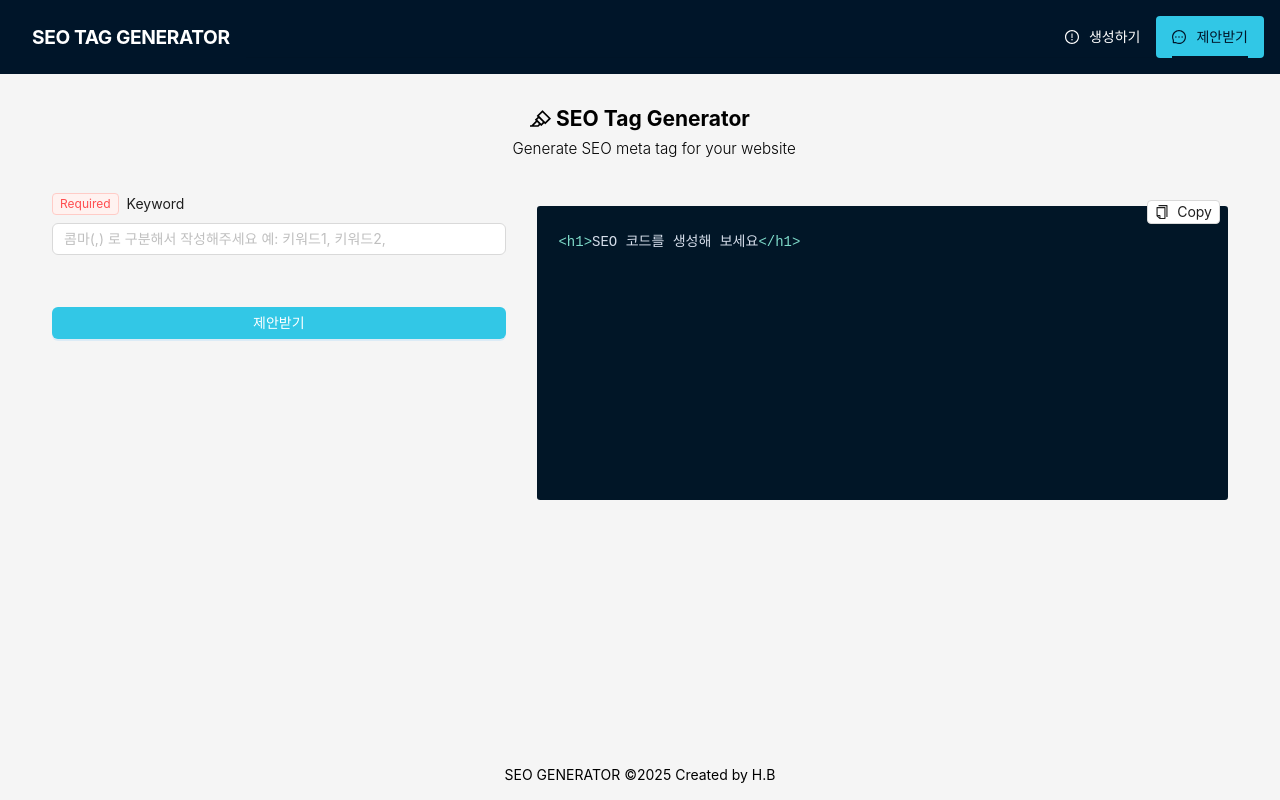
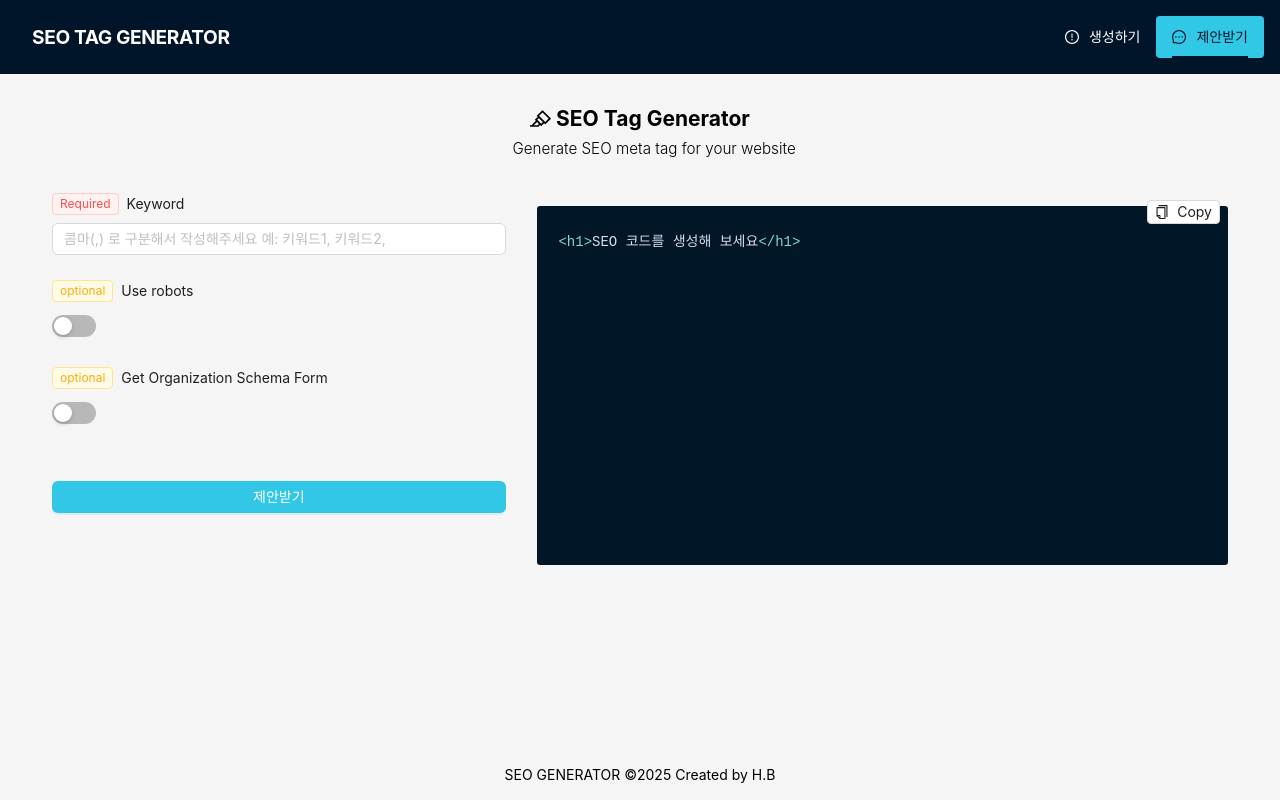
Before and after one commit to hotteokButler/seo_generator, a Next.js app: page /ask_ai in a window 1280 px wide. Built offline with nearby package versions, Linux system fonts and the light colour scheme; what @ant-design/nextjs-registry would draw is missing.

Commit message:
Fix : antd react19 버전 호환 오류 수정 - 메인 페이지는 적용되나 다른 서브 페이지에서는 적용되지 않음 : import문 최상위 layout에서

```diff
--- a/src/app/layout.tsx
+++ b/src/app/layout.tsx
@@ -1,8 +1,10 @@
+import '@ant-design/v5-patch-for-react-19';
 import './globals.css';
 import './normailze.css';
 
 import { AntdRegistry } from '@ant-design/nextjs-registry';
-import { App, ConfigProvider, Layout } from 'antd';
+import { ConfigProvider } from 'antd';
+import { App, Layout } from 'antd';
 import type { Metadata } from 'next';
 import { Geist, Geist_Mono } from 'next/font/google';
 
--- a/src/components/ai-input-field.tsx
+++ b/src/components/ai-input-field.tsx
@@ -1,4 +1,4 @@
-import { Button, Form, Input } from 'antd';
+import { Button, Form, Input, Switch } from 'antd';
 import React from 'react';
 
 import style from '@/asset/css/custom.module.css';
@@ -14,9 +14,17 @@ export default function AIInputField() {
 				<Input placeholder='콤마(,) 로 구분해서 작성해주세요 예: 키워드1, 키워드2,' />
 			</Form.Item>
 
+			<Form.Item name='use_robots' label='Use robots'>
+				<Switch />
+			</Form.Item>
+
+			<Form.Item name='use_organization' label='Get Organization Schema Form'>
+				<Switch />
+			</Form.Item>
+
 			{/* submit */}
 			<Form.Item>
-				<Button type='primary' className={style.submit_btn}>
+				<Button type='primary' htmlType='submit' className={style.submit_btn}>
 					제안받기
 				</Button>
 			</Form.Item>
--- a/src/util/generate-tags.ts
+++ b/src/util/generate-tags.ts
@@ -61,6 +61,9 @@ const generateTags = (vals: IFormValues): string => {
 	if (use_robots) {
 		defaultTags.push(use_robots ? `<meta name="robots" content="index,follow" />` : `<meta name="robots" content="noindex,nofollow" />`);
 	}
+	// 전화번호 링크 인식 방지
+	defaultTags.push(`<meta name="format-detection" content="telephone=no" />`);
+
 	// OrganizationTag 사용시에만 활성화
 	if (use_organization) {
 		const org: Record<string, string | string[]> = {
```
